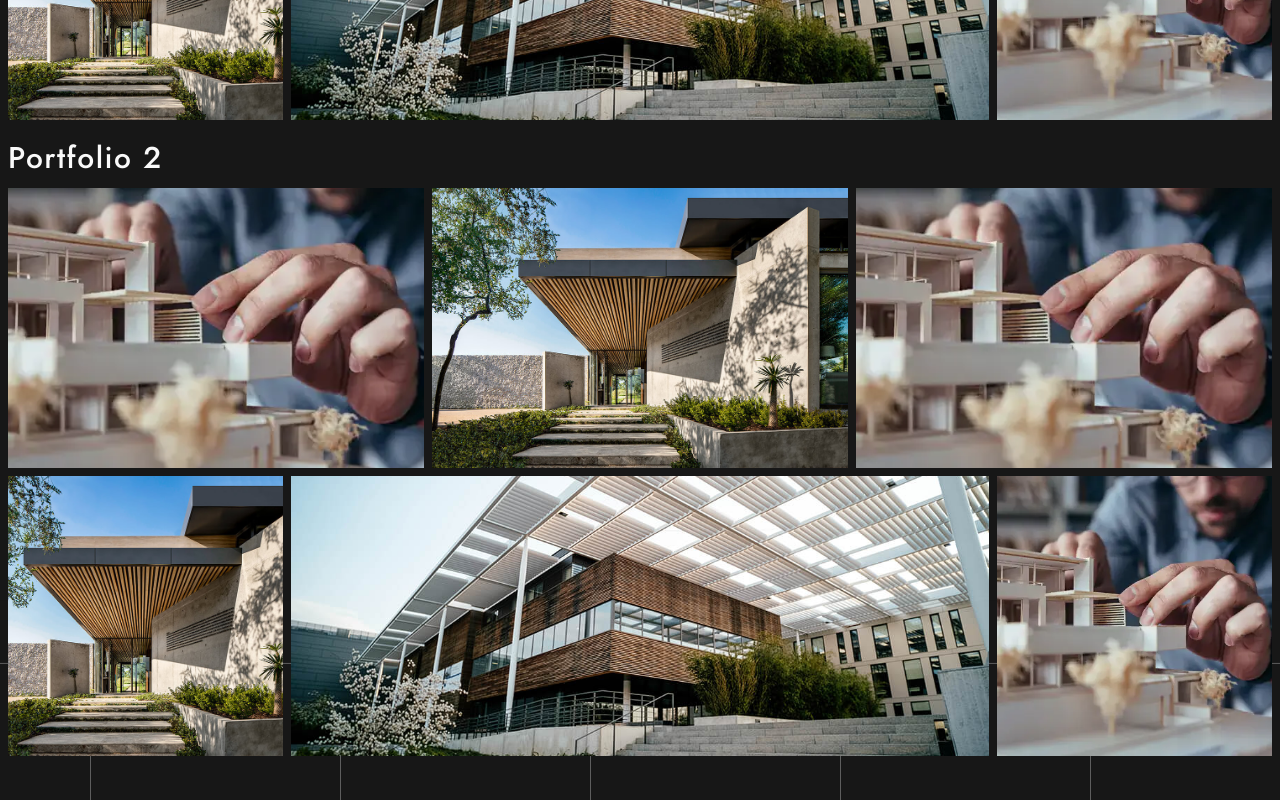
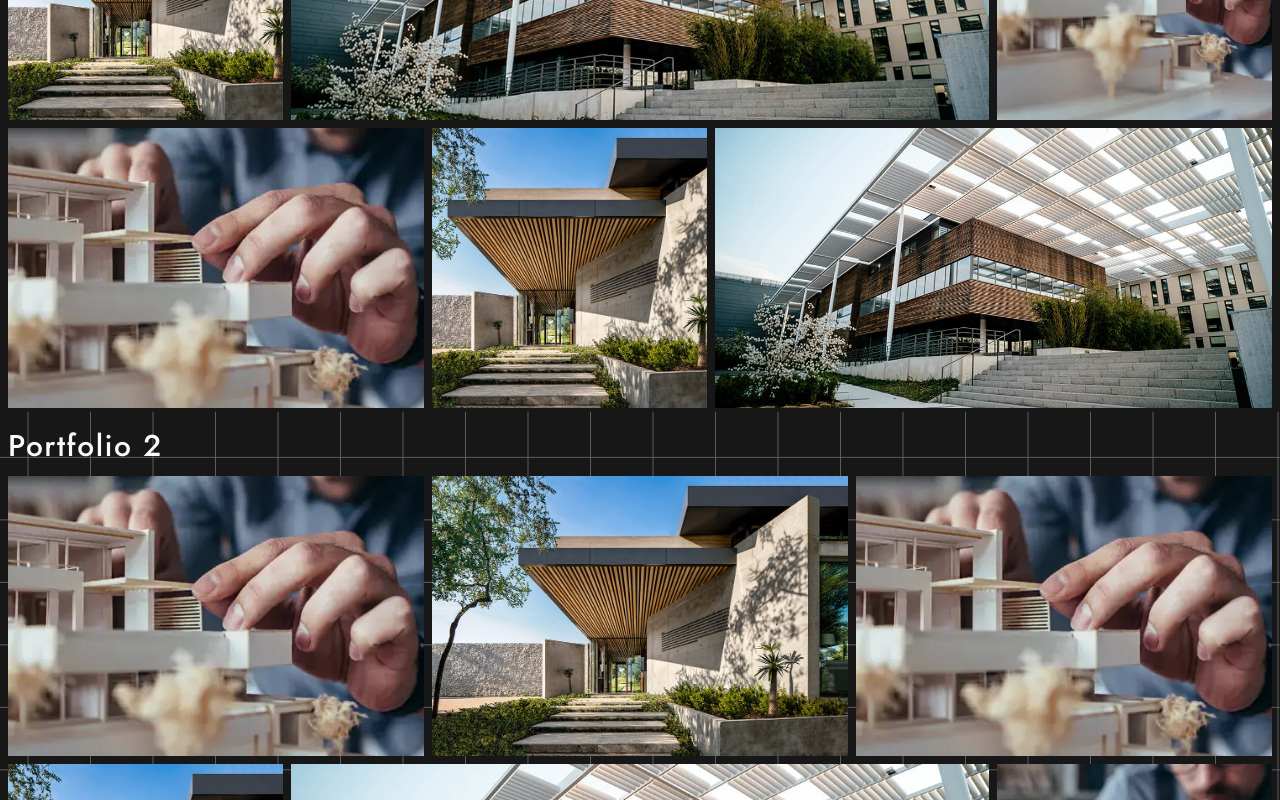
Before and after one commit to ponnu9841/marian-architect, a Next.js app: page / in a window 1280 px wide. Shown: the part 1460-2260 px from the top of the page. Built offline with nearby package versions, Linux system fonts and the light colour scheme.

Commit message:
Changes portfolio to 9 images

```diff
--- a/src/components/background-scroll.tsx
+++ b/src/components/background-scroll.tsx
@@ -1,20 +1,19 @@
-import {
-	motion,
-	useTransform,
-	MotionValue,
-} from "motion/react";
+import { motion, useTransform, MotionValue } from "motion/react";
 
-export default function BackgroundScroll({scrollYProgress}:{scrollYProgress: MotionValue<number>}) {
-
-	const y = useTransform(scrollYProgress, [0, 1], [0, 2000]);
+export default function BackgroundScroll({
+	scrollYProgress,
+}: {
+	scrollYProgress: MotionValue<number>;
+}) {
+	const y = useTransform(scrollYProgress, [0, 1], [0, 1700]);
 
 	return (
 		<motion.div
 			className="absolute inset-0 bg-background w-full h-[200%] z-1 overflow-hidden"
 			style={{ y }}
 		>
-			<div className="w-full h-full relative">
-				<div className="scale-125 absolute inset-0 -top-10 bg-[linear-gradient(white_1px,transparent_1px),linear-gradient(90deg,white_1px,transparent_1px)] bg-[size:20px_20px] md:bg-[size:200px_200px] opacity-30"></div>
+			<div className="w-full h-[200%] relative">
+				<div className="scale-125 absolute inset-0 -top-10 bg-[linear-gradient(white_1px,transparent_1px),linear-gradient(90deg,white_1px,transparent_1px)] bg-[size:20px_20px] md:bg-[size:50px_50px] opacity-30"></div>
 			</div>
 		</motion.div>
 	);
--- a/src/components/layout/index.tsx
+++ b/src/components/layout/index.tsx
@@ -56,7 +56,7 @@ export default function Layout(props: ReactChildren) {
 			<Header />
 			{children}
 			<Footer />
-			{router.pathname !== "/404" && <PreLoader />}
+			{/* {router.pathname !== "/404" && <PreLoader />} */}
 			<ScrollToTop />
 		</>
 	);
--- a/src/components/layout/logo-text.tsx
+++ b/src/components/layout/logo-text.tsx
@@ -6,7 +6,7 @@ export default function LogoText() {
 		<div
 			className={`text-primary text-3xl tracking-widest font-bold ${teko.className}`}
 		>
-			Marian<span className="text-secondary">Architect</span>
+			Marian<span className="text-secondary">{" "}Architect</span>
 		</div>
 	);
 }
--- a/src/components/section/about/index.tsx
+++ b/src/components/section/about/index.tsx
@@ -24,7 +24,7 @@ export default function About() {
 						/> */}
 						<NextImage src="/works/1.jpg" />
 					</div>
-					<div className="flex-1 bg-background">
+					<div className="flex-1">
 						<TitleBadge title="About Us" />
 						<h2 className="text-3xl xl:text-5xl mt-3 mb-2">
 							<AnimateText text="What We Do" />
--- a/src/components/section/portfolio/portfolio-image.tsx
+++ b/src/components/section/portfolio/portfolio-image.tsx
@@ -3,10 +3,9 @@ import {motion} from "motion/react";
 
 type PortfolioImageProps = {
     image: { id: number, src: string; alt: string };
-    openDialog: () => void;
 };
 
-export default function PortfolioImage({image, openDialog} : PortfolioImageProps) {
+export default function PortfolioImage({image} : PortfolioImageProps) {
 	return (
 		<motion.div
 			initial={{ opacity: 0, scale: 0.3, x: -50 }}
@@ -23,7 +22,6 @@ export default function PortfolioImage({image, openDialog} : PortfolioImageProps
 				alt={image.alt || "Image"}
 				className="aspect-square hover:min-w-full z-20 transition-all duration-300 flex justify-center"
 				imageClassName="object-cover transition-all duration-300"
-				onClick={() => openDialog()}
 			/>
 		</motion.div>
 	);
--- a/src/components/section/portfolio/portfolio2.tsx
+++ b/src/components/section/portfolio/portfolio2.tsx
@@ -6,6 +6,7 @@ import { Dialog, DialogContent } from "@/components/ui/dialog";
 // import { motion } from "motion/react";
 import { useState } from "react";
 import PortfolioImage from "./portfolio-image";
+import { Button } from "@/components/ui/button";
 // import CarouselSlider from "@/components/carousel";
 
 const portfolios = [
@@ -18,6 +19,9 @@ const portfolios = [
 			{ id: 4, src: "/works/1.jpg", alt: "Image 3" },
 			{ id: 5, src: "/works/3.jpg", alt: "Image 1" },
 			{ id: 6, src: "/portfolio.webp", alt: "Image 1" },
+			{ id: 7, src: "/portfolio.webp", alt: "Image 1" },
+			{ id: 8, src: "/works/1.jpg", alt: "Image 1" },
+			{ id: 9, src: "/works/3.jpg", alt: "Image 1" },
 		],
 	},
 	{
@@ -29,6 +33,9 @@ const portfolios = [
 			{ id: 4, src: "/works/1.jpg", alt: "Image 3" },
 			{ id: 5, src: "/works/3.jpg", alt: "Image 1" },
 			{ id: 6, src: "/portfolio.webp", alt: "Image 1" },
+			{ id: 7, src: "/portfolio.webp", alt: "Image 1" },
+			{ id: 8, src: "/works/1.jpg", alt: "Image 1" },
+			{ id: 9, src: "/works/3.jpg", alt: "Image 1" },
 		],
 	},
 	{
@@ -40,6 +47,9 @@ const portfolios = [
 			{ id: 4, src: "/works/1.jpg", alt: "Image 3" },
 			{ id: 5, src: "/works/3.jpg", alt: "Image 1" },
 			{ id: 6, src: "/portfolio.webp", alt: "Image 1" },
+			{ id: 7, src: "/portfolio.webp", alt: "Image 1" },
+			{ id: 8, src: "/works/1.jpg", alt: "Image 1" },
+			{ id: 9, src: "/works/3.jpg", alt: "Image 1" },
 		],
 	},
 	{
@@ -51,6 +61,9 @@ const portfolios = [
 			{ id: 4, src: "/works/1.jpg", alt: "Image 3" },
 			{ id: 5, src: "/works/3.jpg", alt: "Image 1" },
 			{ id: 6, src: "/portfolio.webp", alt: "Image 1" },
+			{ id: 7, src: "/portfolio.webp", alt: "Image 1" },
+			{ id: 8, src: "/works/1.jpg", alt: "Image 1" },
+			{ id: 9, src: "/works/3.jpg", alt: "Image 1" },
 		],
 	},
 ];
@@ -70,8 +83,8 @@ export default function Portfolio() {
 	};
 
 	return (
-		<section id="portfolio relative">
-			<div className="px-2 pt-24 mb-0">
+		<section id="portfolio">
+			<div className="px-2 pt-24 mb-0 relative">
 				<SectionTitle
 					title="Portfolio"
 					// description="Get your company heading in the right direction with our digital marketing strategist"
@@ -85,11 +98,7 @@ export default function Portfolio() {
 					> */}
 					{portfolios.map((portfolio, index) => (
 						<div className="mt-5 min-w-full" key={index}>
-								<Heading
-									title={portfolio.title}
-									variant="h3"
-									className="mb-3"
-								/>
+							<Heading title={portfolio.title} variant="h3" className="mb-3" />
 
 							<ul
 								className="w-full grid grid-cols-1 lg:grid-cols-9 gap-2"
@@ -103,22 +112,32 @@ export default function Portfolio() {
 									if (index2 === 4) {
 										colspan = "col-span-5";
 									}
+									if (index2 === 7) {
+										colspan = "col-span-2";
+									}
+									if (index2 === 8) {
+										colspan = "col-span-4";
+									}
 
 									return (
 										<li
 											key={index2}
 											className={`overflow-hidden max-h-[280px] ${colspan}`}
+											onClick={() => openDialog(index2, index)}
 										>
-												<PortfolioImage
-													image={image}
-													openDialog={() => openDialog(index2, index)}
-												/>
+											<PortfolioImage image={image} />
 										</li>
 									);
 								})}
 							</ul>
 						</div>
 					))}
+
+					<div className="text-center">
+						<Button variant="default" size="lg" className="mt-8 text-2xl py-8">
+							View More
+						</Button>
+					</div>
 					{/* </CarouselSlider> */}
 				</div>
 			</div>
```
Lines whose indentation alone changed are shown as unchanged.
